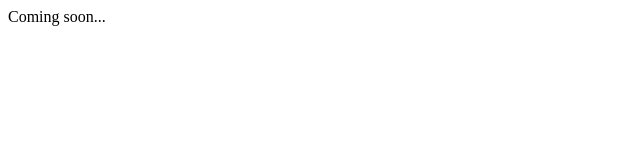
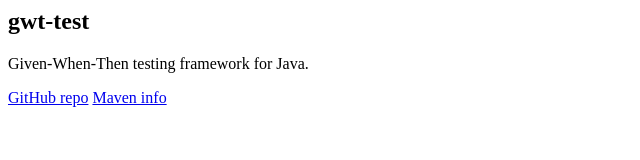
Before and after one commit to mmbishop/mmbishop.github.io, a plain HTML site: page index.html in a window 1280 px wide. Shown: the whole page, without its empty margins (0-640 px from the left). Drawn offline with Linux system fonts and the light colour scheme.

Commit message:
Added info for gwt-test

```diff
--- a/index.html
+++ b/index.html
@@ -3,6 +3,9 @@
         <title>mmbishop.github.io</title>
     </head>
     <body>
-        <p>Coming soon...</p>
+        <h2>gwt-test</h2>
+        <p>Given-When-Then testing framework for Java.</p>
+        <a href="https://github.com/mmbishop/gwt-test">GitHub repo</a>
+        <a href="https://central.sonatype.com/artifact/io.github.mmbishop/gwt-test/1.0.0">Maven info</a>
     </body>
 </html>
```
